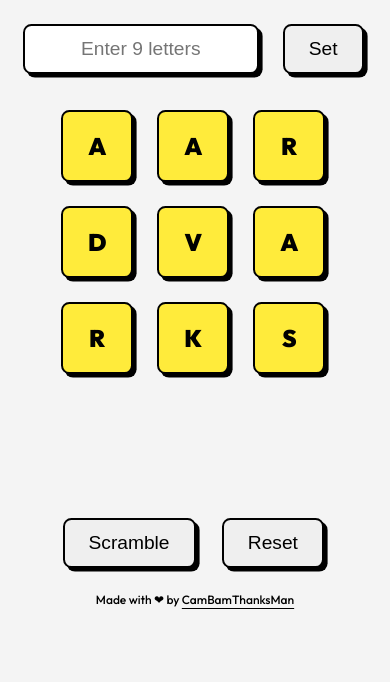
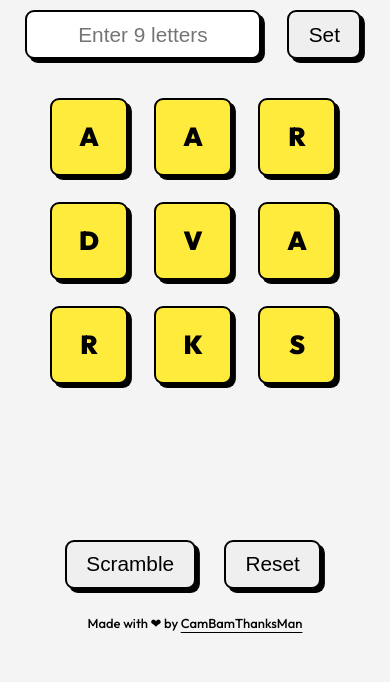
Before and after one commit to blamcam/scrambler, a plain HTML site: page index.html in a window 390 px wide. Shown: the part 162-844 px from the top of the page. Drawn offline with nearby package versions, Linux system fonts and the light colour scheme.

Commit message:
Finalise v1.0

```diff
--- a/index.html
+++ b/index.html
@@ -5,6 +5,20 @@
     <meta charset="UTF-8">
     <meta name="viewport" content="width=device-width, initial-scale=1.0">
     <title>Scrambler. A nine letter word jumble helper</title>
+
+    <meta name="title" content="Scrambler. A nine letter word jumble helper">
+    <meta name="description" content="A nine letter word jumble helper. Enter your letters, scramble them, test out words and find the missing word visually.">
+    <meta name="keywords" content="word scramble helper, 9 letter word scramble, word scramble game, letter scramble solver, word puzzle helper, anagram solver, word scramble tool, word game assistant, rearrange letters game, interactive word puzzle, drag and drop word game, word building tool, scramble words puzzle, word scramble challenge, word game aid, brain teaser game, letter arrangement tool, vocabulary builder, spelling game helper, word unscramble practice">
+    <meta name="robots" content="index, follow">
+    <meta http-equiv="Content-Type" content="text/html; charset=utf-8">
+    <meta name="language" content="English">
+    <meta name="author" content="CamBamThanksMan">
+
+    <link rel="apple-touch-icon" sizes="180x180" href="apple-touch-icon.png">
+    <link rel="icon" type="image/png" sizes="32x32" href="favicon-32x32.png">
+    <link rel="icon" type="image/png" sizes="16x16" href="favicon-16x16.png">
+    <link rel="manifest" href="site.webmanifest">
+
     <link rel="preconnect" href="https://fonts.googleapis.com">
     <link rel="preconnect" href="https://fonts.gstatic.com" crossorigin>
     <link href="https://fonts.googleapis.com/css2?family=Outfit:wght@100..900&display=swap" rel="stylesheet">
@@ -108,7 +122,7 @@
             margin-left:-0.3rem;
         }
         .btn, input {
-            padding: 1rem 2rem;
+            padding: 0.8rem 1.5rem;
             font-size: 1.6rem;
             margin: 1rem;
             border: 0.2rem solid black;
@@ -165,7 +179,7 @@
 
         @media only screen and (max-width: 1000px) {
             html {
-                font-size: 12px;
+                font-size: 13px;
             }
 
             .word-area {
```
Also changed, not shown: android-chrome-192x192.png (added), android-chrome-512x512.png (added), apple-touch-icon.png (added), favicon-16x16.png (added), favicon-32x32.png (added), favicon.ico (added), site.webmanifest (added).
